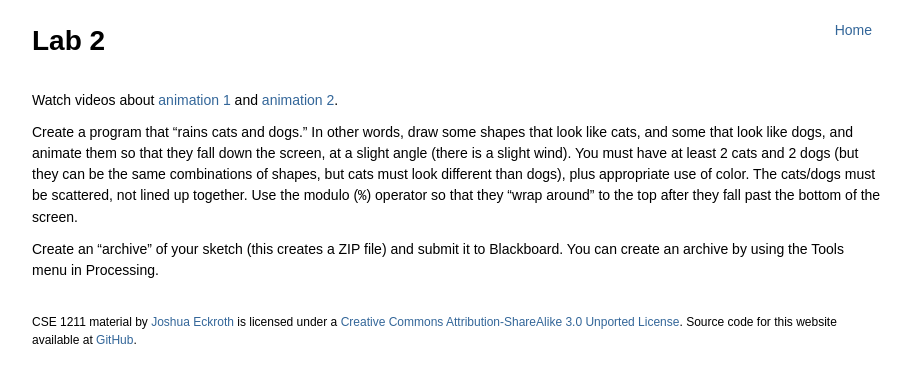
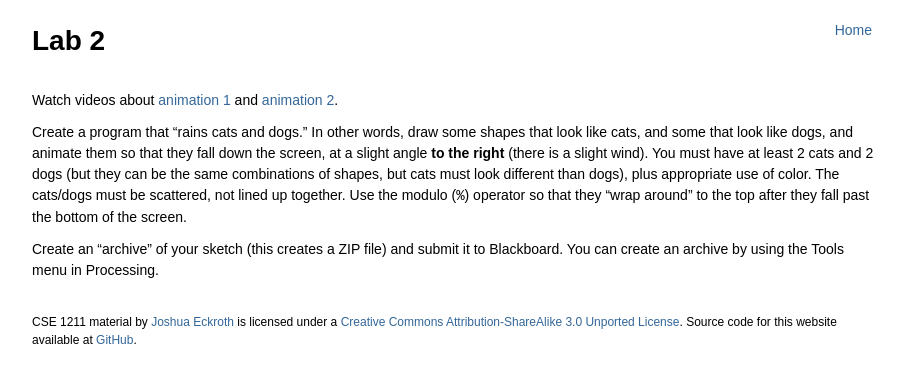
Before and after one commit to joshuaeckroth/csci111-website, a Jekyll site: the page built from labs/_posts/2014-08-24-lab-2.markdown, in a window 1280 px wide. Shown: the top 383 px of the page, without its empty margins (183-1094 px from the left). Built offline with Jekyll 4.4.1, drawn with Linux system fonts in a browser that asks for light colours; Markdown is read by kramdown in place of the engine named in the settings; comment, search, counter and statistics services are not loaded.

Commit message:
Clarification in lab 2.

```diff
--- a/labs/_posts/2014-08-24-lab-2.markdown
+++ b/labs/_posts/2014-08-24-lab-2.markdown
@@ -11,13 +11,13 @@ and [animation 2](/videos/2014-08-14-animation-2.html).
 
 Create a program that "rains cats and dogs." In other words, draw some
 shapes that look like cats, and some that look like dogs, and animate
-them so that they fall down the screen, at a slight angle (there is a
-slight wind). You must have at least 2 cats and 2 dogs (but they can
-be the same combinations of shapes, but cats must look different than
-dogs), plus appropriate use of color. The cats/dogs must be scattered,
-not lined up together. Use the modulo (`%`) operator so that they
-"wrap around" to the top after they fall past the bottom of the
-screen.
+them so that they fall down the screen, at a slight angle **to the
+right** (there is a slight wind). You must have at least 2 cats and 2
+dogs (but they can be the same combinations of shapes, but cats must
+look different than dogs), plus appropriate use of color. The
+cats/dogs must be scattered, not lined up together. Use the modulo
+(`%`) operator so that they "wrap around" to the top after they fall
+past the bottom of the screen.
 
 Create an "archive" of your sketch (this creates a ZIP file) and
 submit it to Blackboard. You can create an archive by using the Tools
```
